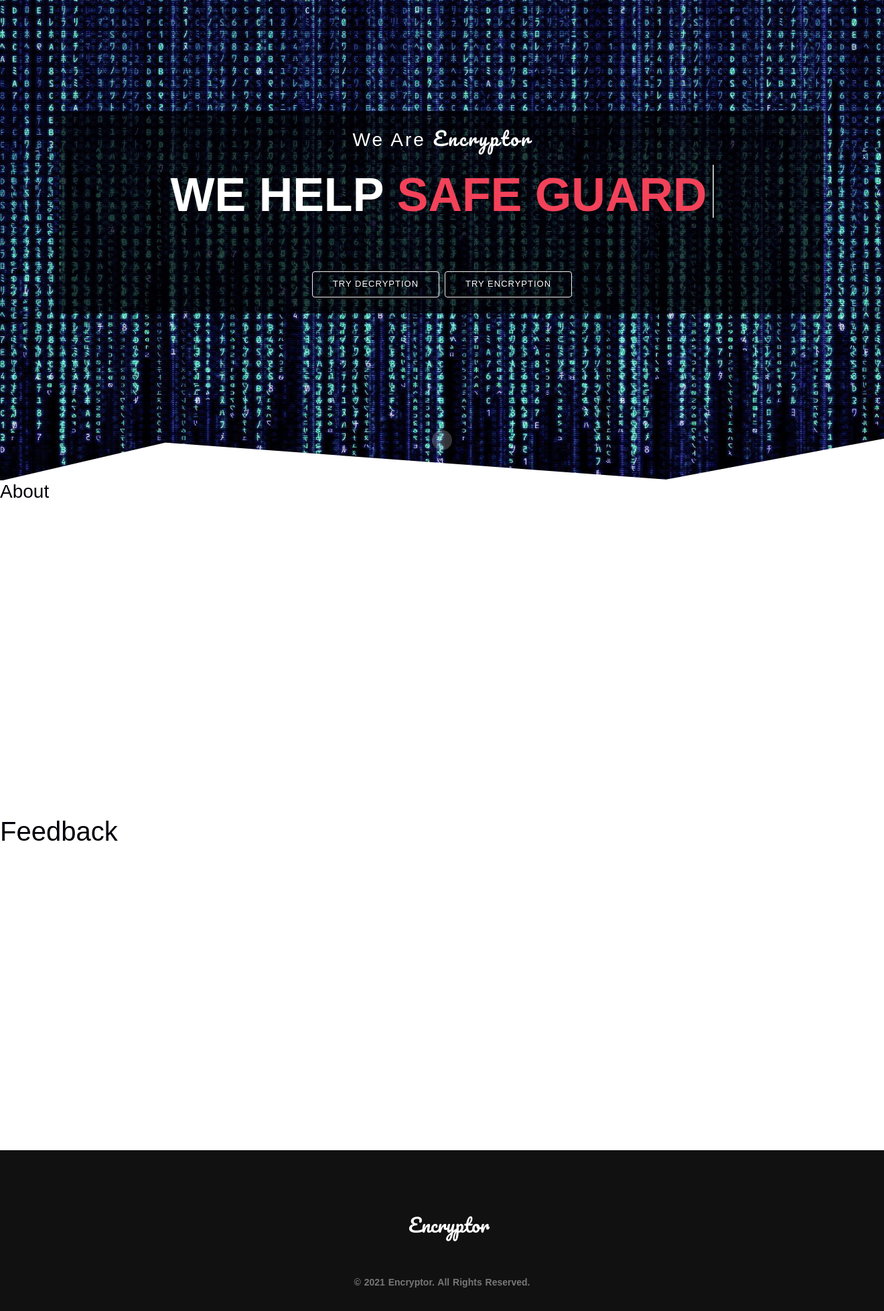
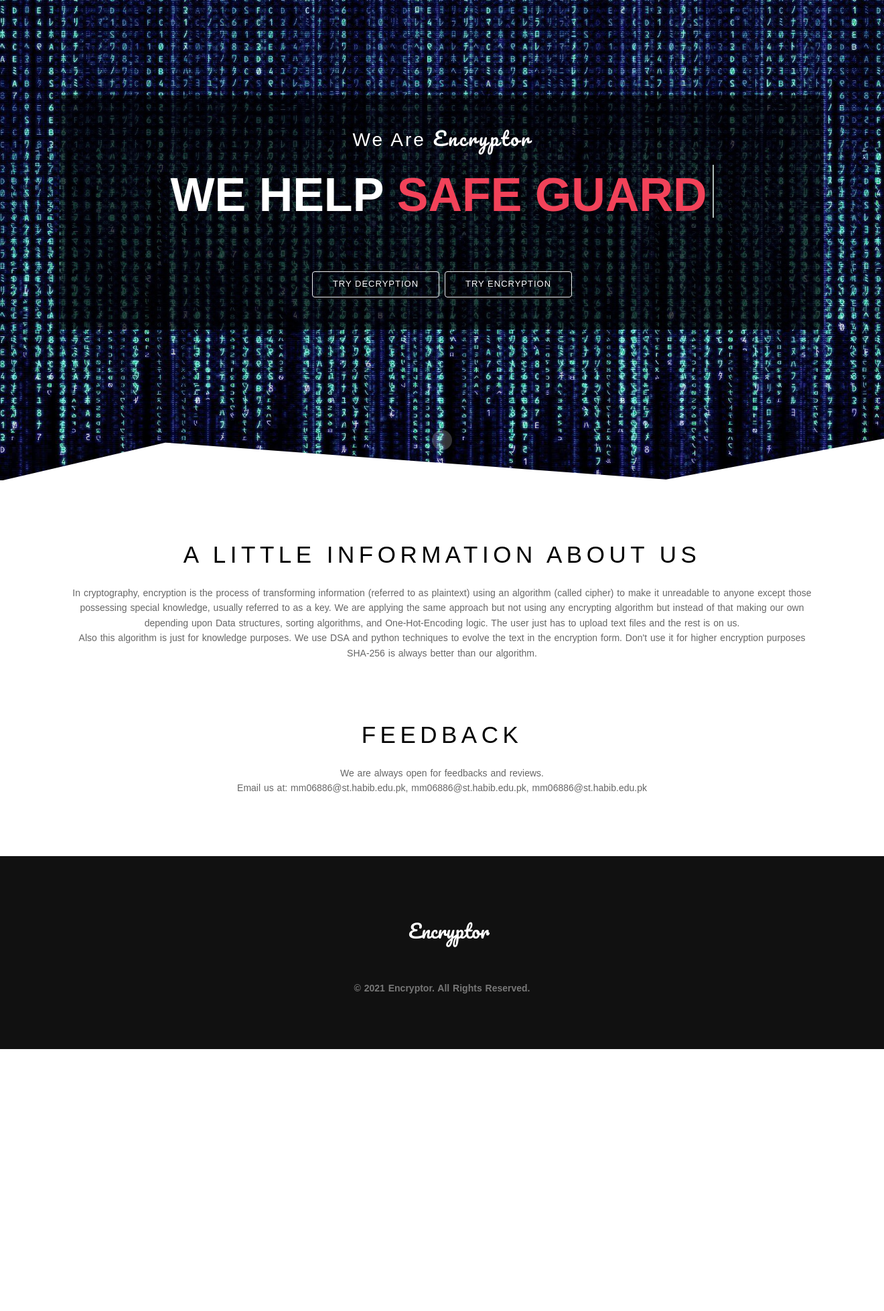
Before and after one commit to Jazz-hash/HU-DSA-Project, a Flask app: page / in a window 1320 px wide; the page is wider, and only the part inside the window is pictured. Shown: the part 83-2040 px from the top of that part at 67% size. After the commit the page ends 1649 px from the top of that part, so only its background shows below. Run offline with Flask 2, Linux system fonts and the light colour scheme; some libraries are stand-ins or nearby versions.

Commit message:
Fixed design issues | Added Jquery validations

```diff
--- a/app/server.py
+++ b/app/server.py
@@ -8,7 +8,7 @@
 import re
 
 UPLOAD_FOLDER = 'uploads'
-KEY_LENGTH = 10
+KEY_LENGTH = 12
 FILENAME = "test.txt"
 
 # ? Creating app with Flask
@@ -55,7 +55,7 @@
             wordASCII = ""
             for letter in word:
                 wordASCII += "{0:03d}".format(ord(letter))
-            newWord = str(ord(key[0])) + key[:len(key) // 2] + str(wordASCII) + key[len(key) // 2:] + str(ord(key[-1]))
+            newWord = "{0:03d}".format(ord(key[0])) + key[:len(key) // 2] + str(wordASCII) + key[len(key) // 2:] + "{0:03d}".format(ord(key[-1]))
             replacements[word] = newWord
     return replacements
 
@@ -99,20 +99,33 @@
     queue.append((item, priority))
 
 def removeKey(words, key):
+    if len(key) < 12:
+        return None
     keyLessWords = []
-    key0 = str(ord(key[0]))
+    key0 = "{0:03d}".format(ord(key[0]))
     key1 = key[:len(key) // 2]
     key2 = key[len(key) // 2:]
-    key3 = str(ord(key[-1]))
+    key3 = "{0:03d}".format(ord(key[-1]))
+    print(key1, key2)
+
     for word in words:
         priority = 0
-        if word[:3] == key0:
+        if word[:3] == key0 and key1 == word[3:9]:
             word = replace(word, [key0, key1, key2, key3])
             priority = 1
         enQueue(keyLessWords, word, priority)
     return keyLessWords
 
+def checkDecryption(keyLessWords):
+    keyError = True
+    for word, level in keyLessWords:
+        if level == 1:
+            keyError = False
+    return keyError
+
 def convertEncryptedToWords(encrypted):
+    if checkDecryption(encrypted):
+        return None
     words = []
     for word, level in encrypted:
         if level == 1:
@@ -126,9 +139,14 @@
 def initDecryption(encrypted, key):
     words = encrypted.lower().split(" ")[:-1]
     keyLessWords = removeKey(words, key)
-    replacedWords = convertEncryptedToWords(keyLessWords)
-    result = wordsToFile(replacedWords)
-    return result
+    print(keyLessWords)
+    if keyLessWords:
+        print(keyLessWords, "0000000000000")
+        replacedWords = convertEncryptedToWords(keyLessWords)
+        if replacedWords:
+            result = wordsToFile(replacedWords)
+            return result
+    return None
 
 
 @app.route('/', methods=['GET', 'POST'])
@@ -163,6 +181,9 @@
                 print(path, "-------------------------------------")
                 with open(path, "r") as fileReader:
                     decrypted = initDecryption(fileReader.read(), key)
+                print(decrypted, " -----------------")
+                if decrypted == "" or not decrypted:
+                    return redirect(url_for('error'))
                 with open(path, "w") as fileWriter:
                     fileWriter.write(decrypted)
                 return redirect(url_for("result", key=key, filename=file))
@@ -181,3 +202,7 @@
 def download(filename):
     uploads = os.path.join(app.root_path, app.config['UPLOAD_FOLDER']) + f"/{filename}"
     return send_file(uploads, as_attachment=True)
+
+@app.route("/error", methods=["GET"])
+def error():
+    return "Error"
--- a/app/static/css/style.css
+++ b/app/static/css/style.css
@@ -1473,7 +1473,7 @@
     padding-bottom: 50px;
   }
 }
-@media screen and (max-width: 767px) {
+@media screen and (max-width: 768px) {
   .mb-sm50 {
     margin-bottom: 50px;
   }
@@ -1501,5 +1501,27 @@
     display: none;
   }
 }
-
-/*# sourceMappingURL=style.css.map */
+@media screen and (max-width: 425px) {
+  .header .caption h1 {
+    font-size: 23px;
+  }
+
+  .form-control {
+    font-size: 9px;
+  }
+  .butn {
+    font-size: 9px !important;
+  }
+}
+
+@media screen and (max-width: 320px) {
+  .form-control {
+    font-size: 7px;
+  }
+  .header .caption h3 {
+    font-size: 10px !important;
+  }
+  .header .caption h1 {
+    font-size: 15px !important;
+  }
+}
--- a/app/templates/index.htm
+++ b/app/templates/index.htm
@@ -35,6 +35,16 @@
       }
       .disabled {
         cursor: not-allowed;
+      }
+      .styled-font2 {
+        font-family: "Josefin Sans", sans-serif;
+        font-weight: 400;
+        font-size: 35px;
+        text-transform: uppercase;
+        letter-spacing: 6.5px;
+        margin: 0;
+        color: #000;
+        margin-bottom: 25px;
       }
     </style>
   </head>
@@ -128,7 +138,7 @@
       </div>
 
       <div class="container">
-        <div class="row p-4" style="background-color: rgba(0, 0, 0, 0.7)">
+        <div class="row p-5" style="background-color: rgba(0, 0, 0, 0.7)">
           <div class="full-width text-center caption mt-30 ml-4 mr-4">
             <h3 class="text-white">
               We Are <span class="styled-font">Encryptor</span>
@@ -201,6 +211,15 @@
                   id="key"
                   class="form-control"
                 />
+                <small
+                  class="text-white d-none"
+                  id="eError"
+                  style="float: left"
+                >
+                  <span class="text-danger h5">*</span>Key is required as you
+                  want your own custom key. Length: 12 or max words.
+                </small>
+                <br />
               </div>
               <div class="form-check" style="float: left">
                 <label class="form-check-label text-white">
@@ -255,12 +274,39 @@
 
     <!-- End Header ====
     	======================================= -->
-    <div id="About" style="height: 500px">
-      <h3>About</h3>
+    <div id="About" style="margin-top: 90px">
+      <div class="container text-center">
+        <div class="h1 styled-font2">A little information About us</div>
+        <p>
+          In cryptography, encryption is the process of transforming information
+          (referred to as plaintext) using an algorithm (called cipher) to make
+          it unreadable to anyone except those possessing special knowledge,
+          usually referred to as a key. We are applying the same approach but
+          not using any encrypting algorithm but instead of that making our own
+          depending upon Data structures, sorting algorithms, and
+          One-Hot-Encoding logic. The user just has to upload text files and the
+          rest is on us.
+        </p>
+        <p>
+          Also this algorithm is just for knowledge purposes. We use DSA and
+          python techniques to evolve the text in the encryption form. Don't use
+          it for higher encryption purposes SHA-256 is always better than our
+          algorithm.
+        </p>
+      </div>
     </div>
 
-    <div id="Feedback" style="height: 500px">
-      <h1>Feedback</h1>
+    <div id="About" style="margin-top: 90px; margin-bottom: 90px">
+      <div class="container text-center">
+        <div class="h1 styled-font2">Feedback</div>
+        <p>We are always open for feedbacks and reviews.</p>
+        <p>
+          Email us at:
+          <a href="mail:mm06886@st.habib.edu.pk">mm06886@st.habib.edu.pk</a>,
+          <a href="mail:mm06886@st.habib.edu.pk">mm06886@st.habib.edu.pk</a>,
+          <a href="mail:mm06886@st.habib.edu.pk">mm06886@st.habib.edu.pk</a>
+        </p>
+      </div>
     </div>
     <!-- =====================================
     	==== Start Footer -->
@@ -347,26 +393,6 @@
         }, 2000);
       };
 
-      // $("#show-encrypt").on("click", function () {
-      //   $("#decryption-form").css("display", "none");
-      //   $("#encryption-form").css("display", "none");
-      //   $("#loading").removeClass("d-none");
-      //   //   setInterval(() => {
-      //   //     $("#loading").addClass("d-none");
-      //   //     $("#encryption-form").removeClass("d-none");
-      //   //   }, 2000);
-      // });
-
-      // $("#show-decrypt").on("click", function () {
-      //   $("#encryption-form").css("display", "none");
-      //   $("#decryption-form").css("display", "none");
-      //   $("#loading").removeClass("d-none");
-      //   setInterval(() => {
-      //     $("#loading").addClass("d-none");
-      //     $("#decryption-form").css("display", "block");
-      //   }, 2000);
-      // });
-
       function enable_cb() {
         if (this.checked) {
           $("#key").addClass("disabled");
@@ -379,18 +405,24 @@
 
       $("#submit-en").on("click", function (e) {
         e.preventDefault();
-        console.log("Da");
-        if ($("#eFile").val()) {
-          $("#encryption-form").submit();
-        } else $("#error").removeClass("d-none");
+
+        // $("#eError").
+
+        var customKey = $("#key-creator").prop("checked") == true;
+
+        if (!customKey) {
+          if ($("#key").val().length >= 12) {
+            $("#eError").addClass("d-none");
+            if ($("#eFile").val()) {
+              $("#encryption-form").submit();
+            } else $("#error").removeClass("d-none");
+          } else $("#eError").removeClass("d-none");
+        } else $("#eError").addClass("d-none");
       });
 
       $("#submit-de").on("click", function (e) {
         e.preventDefault();
 
-        console.log("Das");
-        console.log($("#dFile").val());
-        console.log($("#dKey").text());
         if ($("#dFile").val() && $("#dKey").val()) {
           $("#decryption-form").submit();
         } else $("#dError").removeClass("d-none");
--- /dev/null
+++ b/app/uploads/encrypted.txt
@@ -0,0 +1 @@
+lorem ipsum is simply dummy text of the printing and typesetting industry lorem ipsum has been the industrys standard dummy text ever since the 1500s when an unknown printer took a galley of type and scrambled it to make a type specimen book it has survived not only five centuries but also the leap into electronic typesetting remaining essentially unchanged it was popularised in the 1960s with the release of letraset sheets containing lorem ipsum passages and more recently with desktop publishing software like aldus pagemaker including versions of lorem
--- a/app/utils/encryption.py
+++ b/app/utils/encryption.py
@@ -38,7 +38,7 @@
             wordASCII = ""
             for letter in word:
                 wordASCII += "{0:03d}".format(ord(letter))
-            newWord = str(ord(key[0])) + key[:len(key) // 2] + str(wordASCII) + key[len(key) // 2:] + str(ord(key[-1]))
+            newWord = "{0:03d}".format(ord(key[0])) + key[:len(key) // 2] + str(wordASCII) + key[len(key) // 2:] + "{0:03d}".format(ord(key[-1]))
             replacements[word] = newWord
     return replacements
 
```
Also changed, not shown: app/uploads/decrypt.txt (+1 -1 lines), app/uploads/encrypt.txt (added, +1 -0 lines), app/uploads/test.txt (added, +1 -0 lines), app/uploads/test_1.txt (added, +1 -0 lines), 2 other files.
